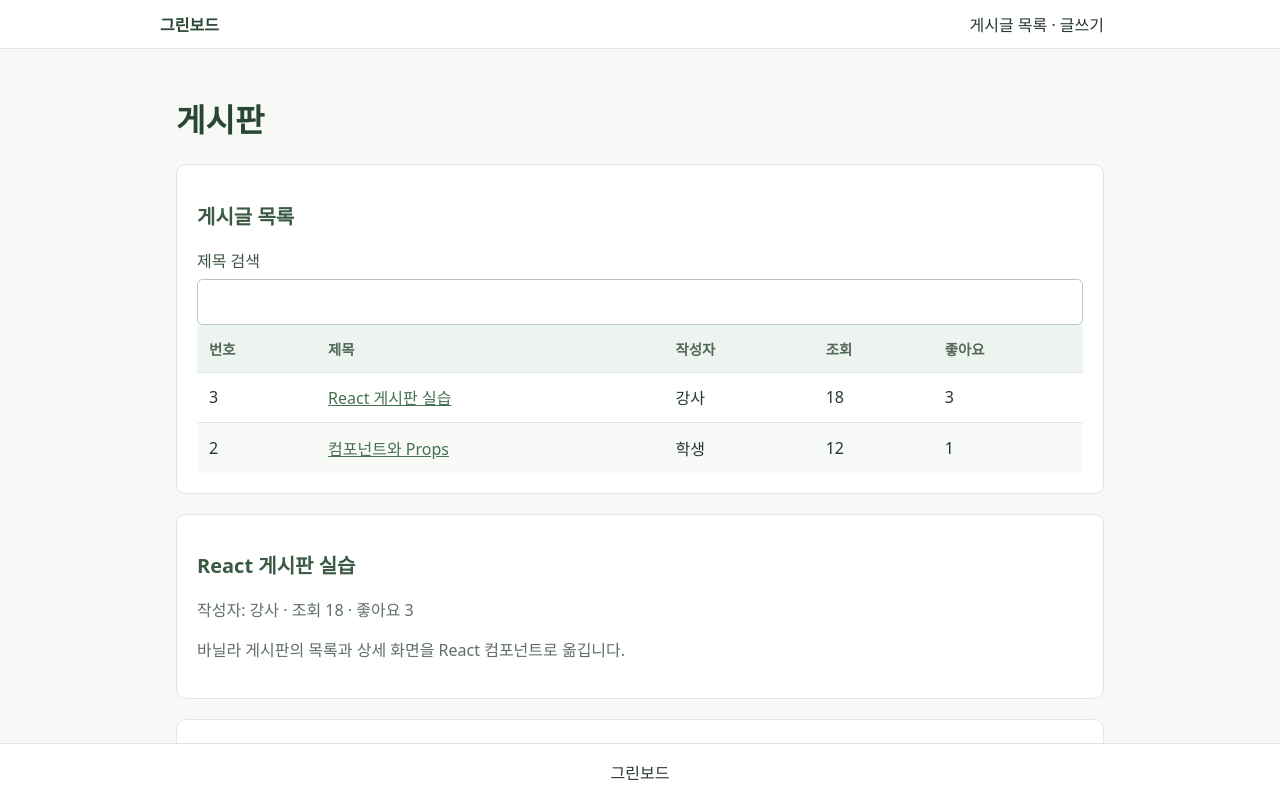
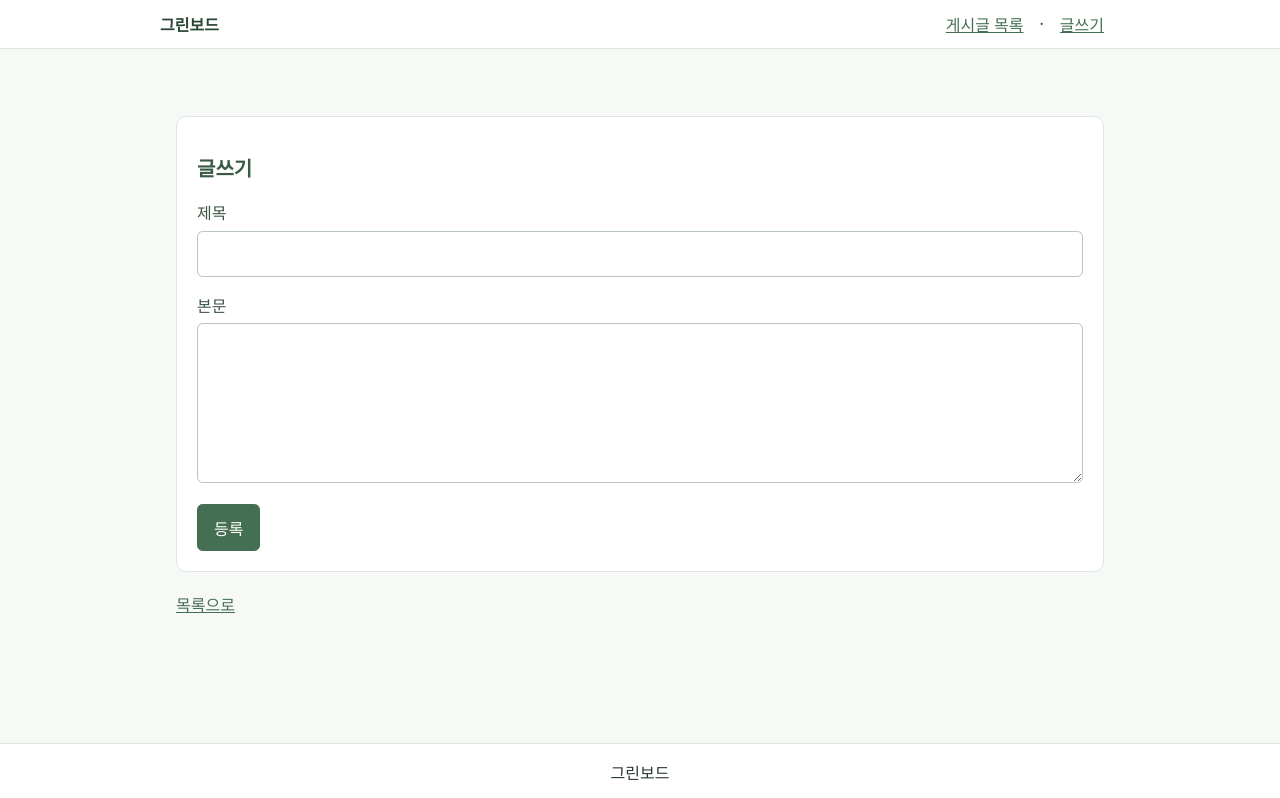
Before and after one commit to Galgay/react-board-exampels, a React (Vite) app: page /posts/new in a window 1280 px wide. Shown: the top 798 px of the page. Built offline with nearby package versions, Linux system fonts and the light colour scheme.

Commit message:
ch05-2 #2 React Router로 목록·상세·작성 페이지 분리하기
/posts, /posts/new, /posts/:postId 경로 추가. 상세 ID는 useParams로 읽고 글 등록 후 useNavigate로 이동.

```diff
--- a/package.json
+++ b/package.json
@@ -9,7 +9,8 @@
   },
   "dependencies": {
     "react": "^19.2.8",
-    "react-dom": "^19.2.8"
+    "react-dom": "^19.2.8",
+    "react-router-dom": "^7.18.2"
   },
   "devDependencies": {
     "@vitejs/plugin-react": "^6.0.5",
--- a/src/App.jsx
+++ b/src/App.jsx
@@ -1,15 +1,14 @@
 import { useState } from "react";
+import { Navigate, Route, Routes } from "react-router-dom";
 import BoardHeader from "./components/BoardHeader.jsx";
-import PostDetail from "./components/PostDetail.jsx";
-import PostForm from "./components/PostForm.jsx";
-import PostList from "./components/PostList.jsx";
+import PostDetailPage from "./pages/PostDetailPage.jsx";
+import PostListPage from "./pages/PostListPage.jsx";
+import WritePage from "./pages/WritePage.jsx";
 import { samplePosts } from "./samplePosts.js";
 
 export default function App() {
   const [posts, setPosts] = useState(samplePosts);
-  const [selectedId, setSelectedId] = useState(samplePosts[0].id);
   const [keyword, setKeyword] = useState("");
-  const selectedPost = posts.find((post) => post.id === selectedId);
   const visiblePosts = posts.filter((post) => post.title.includes(keyword.trim()));
 
   function createPost(values) {
@@ -24,17 +23,20 @@ export default function App() {
       createdDatetime: new Date().toISOString(),
     };
     setPosts((currentPosts) => [newPost, ...currentPosts]);
-    setSelectedId(id);
+    return id;
   }
 
   return (
     <>
       <BoardHeader />
       <main>
-        <h1>게시판</h1>
-        <PostList posts={visiblePosts} keyword={keyword} onKeywordChange={setKeyword} onSelect={setSelectedId} />
-        <PostDetail post={selectedPost} />
-        <PostForm onCreate={createPost} />
+        <Routes>
+          <Route path="/" element={<Navigate to="/posts" replace />} />
+          <Route path="/posts" element={<PostListPage posts={visiblePosts} keyword={keyword} onKeywordChange={setKeyword} />} />
+          <Route path="/posts/new" element={<WritePage onCreate={createPost} />} />
+          <Route path="/posts/:postId" element={<PostDetailPage posts={posts} />} />
+          <Route path="*" element={<Navigate to="/posts" replace />} />
+        </Routes>
       </main>
       <footer>그린보드</footer>
     </>
--- a/src/components/BoardHeader.jsx
+++ b/src/components/BoardHeader.jsx
@@ -1,9 +1,11 @@
+import { Link } from "react-router-dom";
+
 export default function BoardHeader() {
   return (
     <header>
       <div className="header-inner">
-        <strong className="logo">그린보드</strong>
-        <nav aria-label="주요 메뉴">게시글 목록 · 글쓰기</nav>
+        <Link className="logo" to="/posts">그린보드</Link>
+        <nav aria-label="주요 메뉴"><Link to="/posts">게시글 목록</Link> · <Link to="/posts/new">글쓰기</Link></nav>
       </div>
     </header>
   );
--- a/src/components/PostItem.jsx
+++ b/src/components/PostItem.jsx
@@ -1,8 +1,10 @@
-export default function PostItem({ post, onSelect }) {
+import { Link } from "react-router-dom";
+
+export default function PostItem({ post }) {
   return (
     <tr>
       <td>{post.id}</td>
-      <td><button type="button" className="text-button" onClick={() => onSelect(post.id)}>{post.title}</button></td>
+      <td><Link to={`/posts/${post.id}`}>{post.title}</Link></td>
       <td>{post.author}</td>
       <td>{post.hits}</td>
       <td>{post.likeCount}</td>
--- a/src/components/PostList.jsx
+++ b/src/components/PostList.jsx
@@ -1,6 +1,6 @@
 import PostItem from "./PostItem.jsx";
 
-export default function PostList({ posts, keyword, onKeywordChange, onSelect }) {
+export default function PostList({ posts, keyword, onKeywordChange }) {
   return (
     <section>
       <h2>게시글 목록</h2>
@@ -18,7 +18,7 @@ export default function PostList({ posts, keyword, onKeywordChange, onSelect })
             </tr>
           </thead>
           <tbody>
-            {posts.map((post) => <PostItem key={post.id} post={post} onSelect={onSelect} />)}
+            {posts.map((post) => <PostItem key={post.id} post={post} />)}
           </tbody>
         </table>
       </div>
--- a/src/main.jsx
+++ b/src/main.jsx
@@ -1,10 +1,11 @@
 import { StrictMode } from "react";
 import { createRoot } from "react-dom/client";
+import { BrowserRouter } from "react-router-dom";
 import App from "./App.jsx";
 import "./style.css";
 
 createRoot(document.querySelector("#root")).render(
   <StrictMode>
-    <App />
+    <BrowserRouter><App /></BrowserRouter>
   </StrictMode>,
 );
--- /dev/null
+++ b/src/pages/PostDetailPage.jsx
@@ -0,0 +1,8 @@
+import { Link, useParams } from "react-router-dom";
+import PostDetail from "../components/PostDetail.jsx";
+
+export default function PostDetailPage({ posts }) {
+  const { postId } = useParams();
+  const post = posts.find((item) => String(item.id) === postId);
+  return <><PostDetail post={post} /><Link to="/posts">목록으로</Link></>;
+}
--- /dev/null
+++ b/src/pages/PostListPage.jsx
@@ -0,0 +1,5 @@
+import PostList from "../components/PostList.jsx";
+
+export default function PostListPage(props) {
+  return <><h1>게시판</h1><PostList {...props} /></>;
+}
--- /dev/null
+++ b/src/pages/WritePage.jsx
@@ -0,0 +1,11 @@
+import { Link, useNavigate } from "react-router-dom";
+import PostForm from "../components/PostForm.jsx";
+
+export default function WritePage({ onCreate }) {
+  const navigate = useNavigate();
+  function handleCreate(values) {
+    const id = onCreate(values);
+    navigate(`/posts/${id}`);
+  }
+  return <><PostForm onCreate={handleCreate} /><Link to="/posts">목록으로</Link></>;
+}
```
Also changed, not shown: 2 other files (tests, documents, lock files or other folders).
